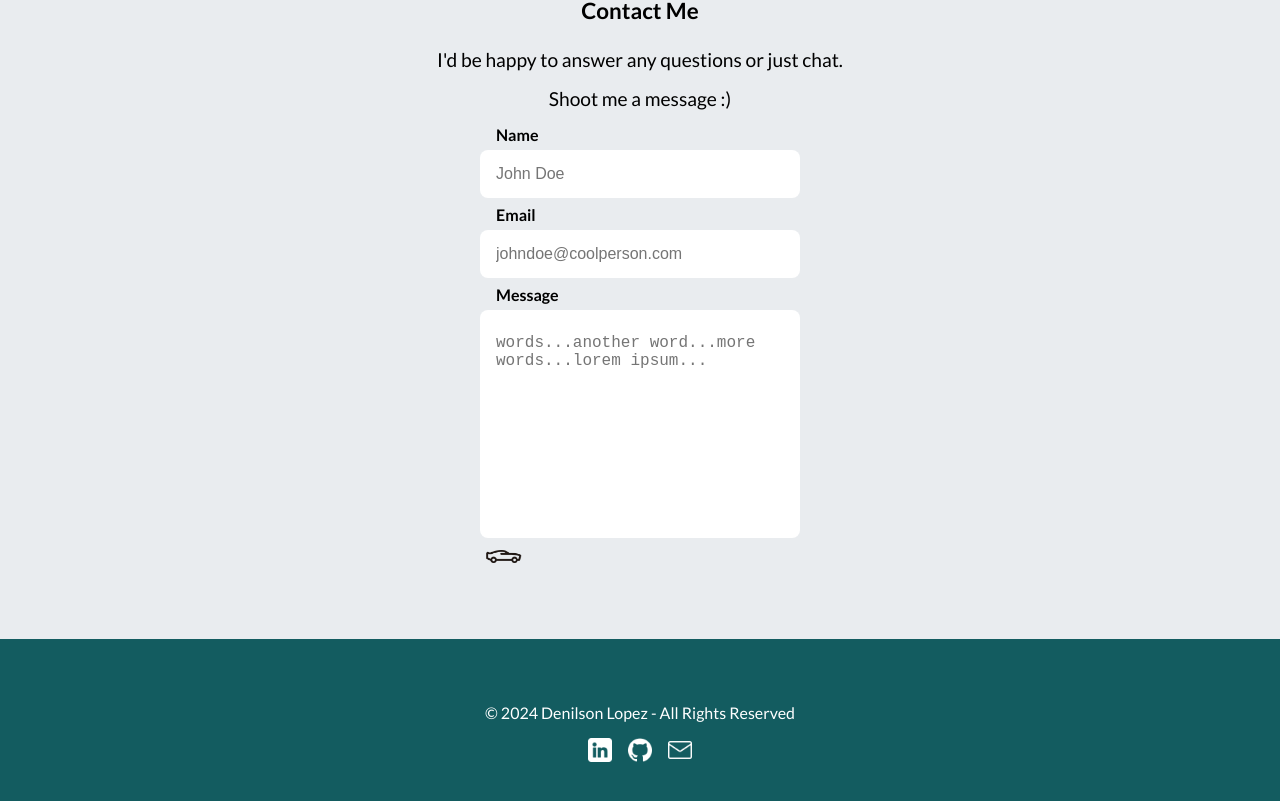
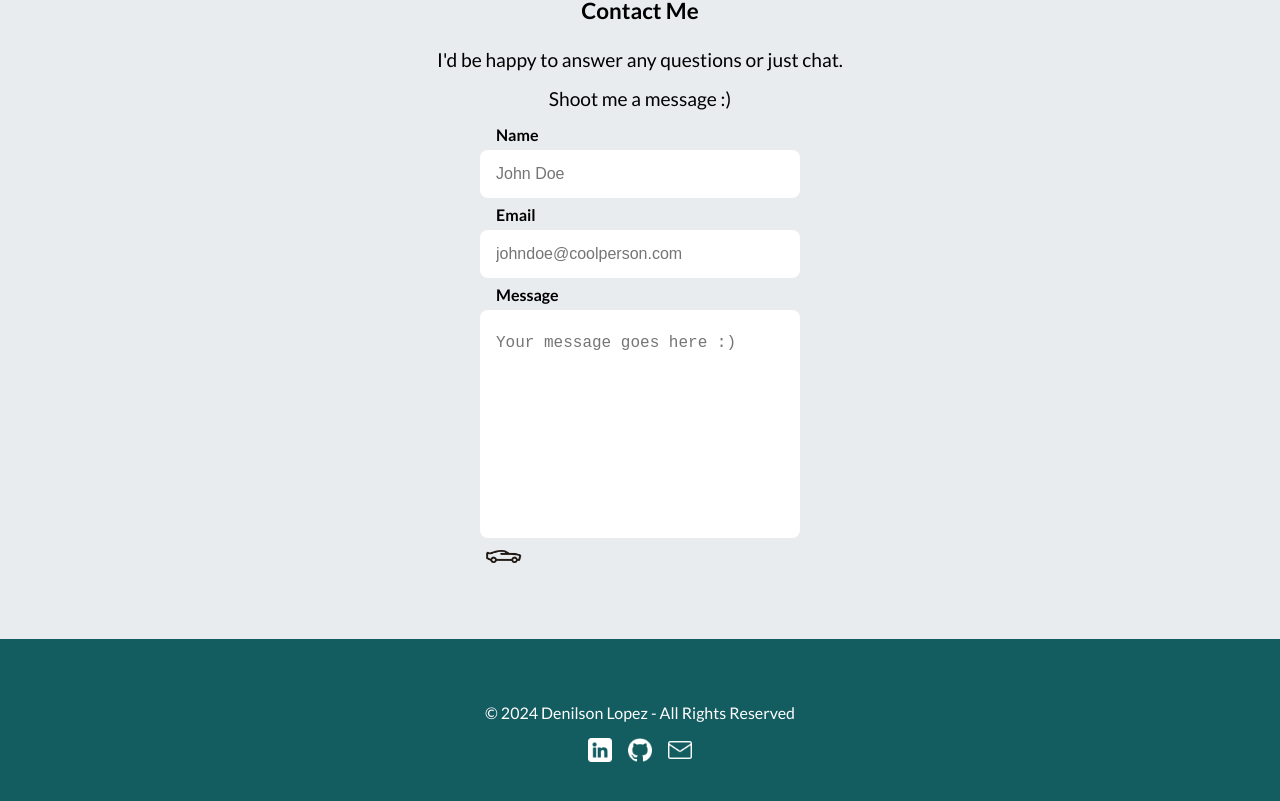
Before and after one commit to Denilson0720/DenilsonLopezPortfolio, a React (Vite) app: page / in a window 1280 px wide. Shown: the part 2786-3587 px from the top of the page. Built offline with nearby package versions, Linux system fonts and the light colour scheme; no server answers; the database is empty.

Commit message:
update contact form

```diff
--- a/src/components/ContactForm.jsx
+++ b/src/components/ContactForm.jsx
@@ -1,6 +1,7 @@
 import React, { useRef } from 'react';
 import emailjs from '@emailjs/browser';
 import Mustang from '../assets/icons/mustang.png'
+import { Tooltip} from '@mui/material'
 import 'animate.css';
 
 export const ContactUs = () => {
@@ -81,15 +82,20 @@ export const ContactUs = () => {
         <textarea
           name="message"
           rows='10'
-          placeholder='words...another word...more words...lorem ipsum...'
+          placeholder='Your message goes here :)'
           onChange={handleChange}
           value={formState.message}
           required
           maxLength={250}
         />
+
         <button className ='submit-ctn' type='submit' value = 'Send'>
+        <Tooltip title = 'send' arrow>
           <img type='submit' value="Send" src={Mustang} alt="paper airplane submit icon" className ={submittingState?'submit-icon true':'submit-icon false'}/>
+        </Tooltip>
         </button>
+
+
     </form>
   );
 };
--- a/src/components/Experience.jsx
+++ b/src/components/Experience.jsx
@@ -1,6 +1,5 @@
 import React,{useEffect} from 'react'
 import { Tooltip,Button } from '@mui/material'
-import ReactDOM from 'react-dom/client'
 import node from '../assets/icons/node-icon.png'
 import java from '../assets/icons/java-icon.png'
 import html from '../assets/icons/html-icon.png'
```
